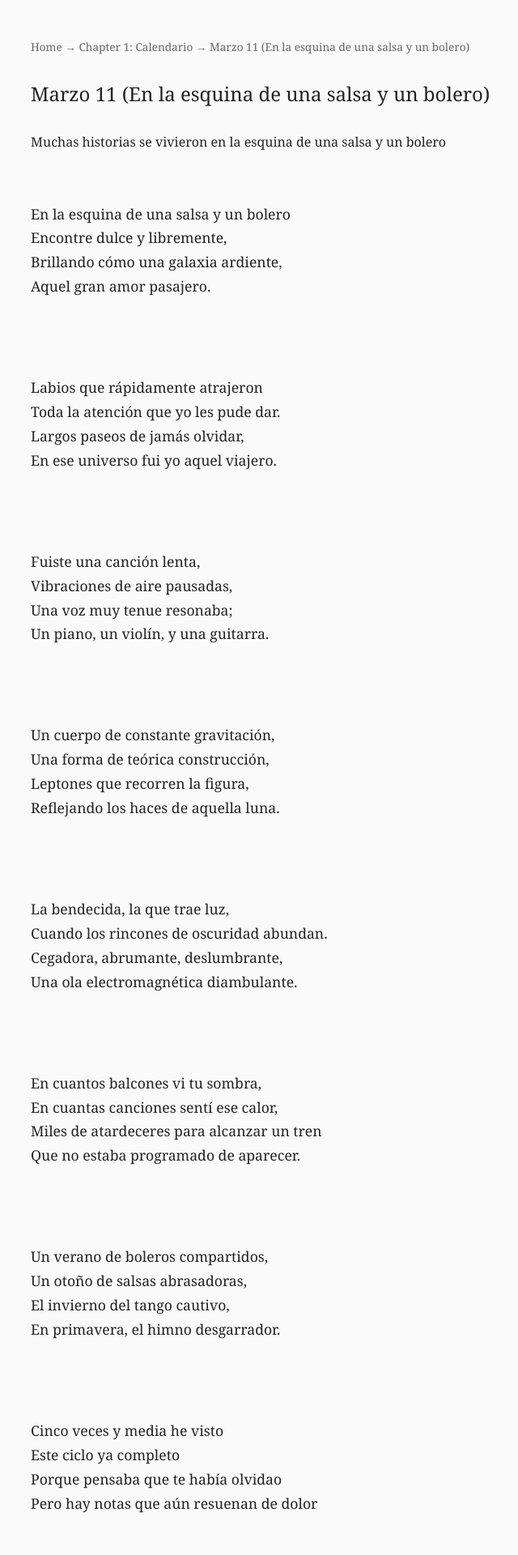
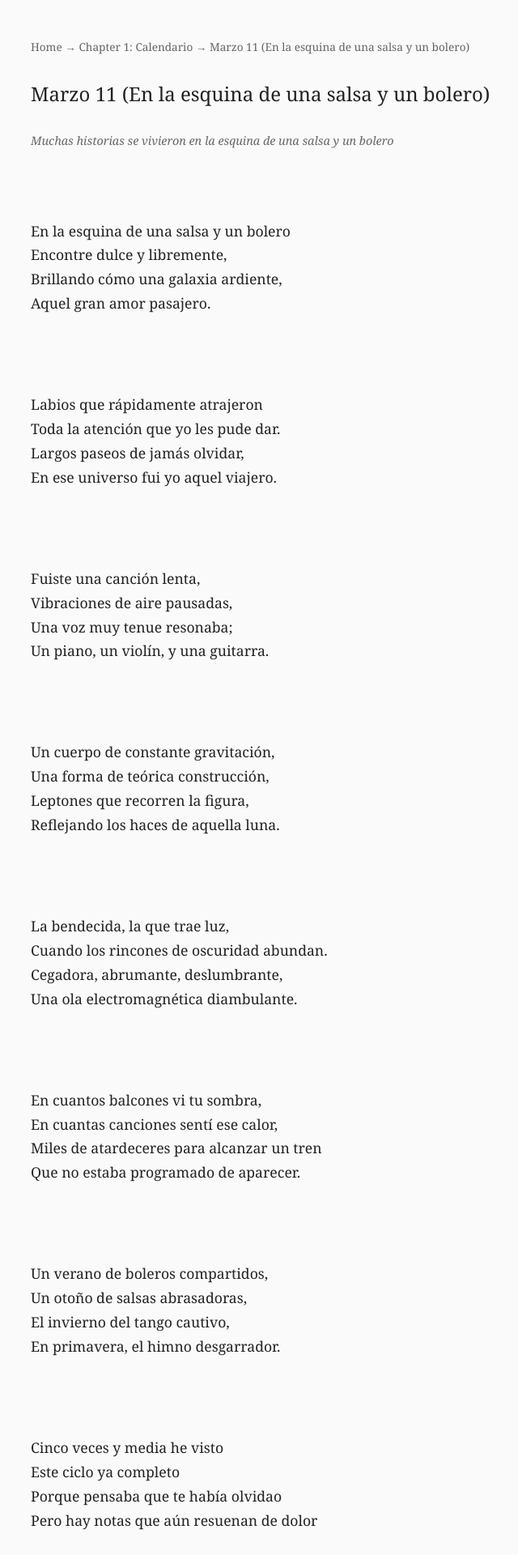
Before and after one commit to thedancingneutrino/thedancingneutrino.github.io, a Jekyll site: the page built from poems/Marzo11.md, in a window 1280 px wide. Shown: the top 1920 px of the page at 81% size, without its empty margins (302-942 px from the left). Built offline with Jekyll 4.4.1, drawn with Linux system fonts in a browser that asks for light colours.

Commit message:
Update style.css

```diff
--- a/assets/style.css
+++ b/assets/style.css
@@ -25,6 +25,13 @@ h1 {
 .poem-list {
   list-style: none;
   padding-left: 0;
+}
+
+.poem-blurb {
+  font-size: 0.9rem;
+  font-style: italic;
+  color: #666;
+  margin-bottom: 2.5rem;
 }
 
 .poem-list li {
```
